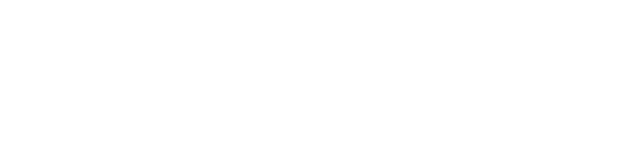
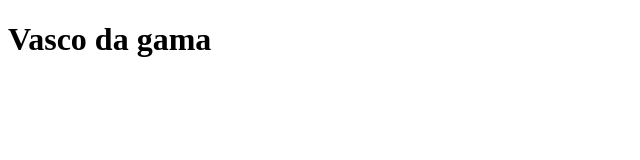
Before and after one commit to lucasluna-dev/CodigoTmp, a plain HTML site: page index.html in a window 1280 px wide. Shown: the whole page, without its empty margins (0-640 px from the left). Drawn offline with Linux system fonts and the light colour scheme.

Commit message:
chore: Header com titulo adicionado

```diff
--- a/index.html
+++ b/index.html
@@ -6,6 +6,9 @@
     <title>Código temporário</title>
 </head>
 <body>
+    <header>
+        <h1>Vasco da gama</h1>
+    </header>
 
 </body>
 </html>
```
